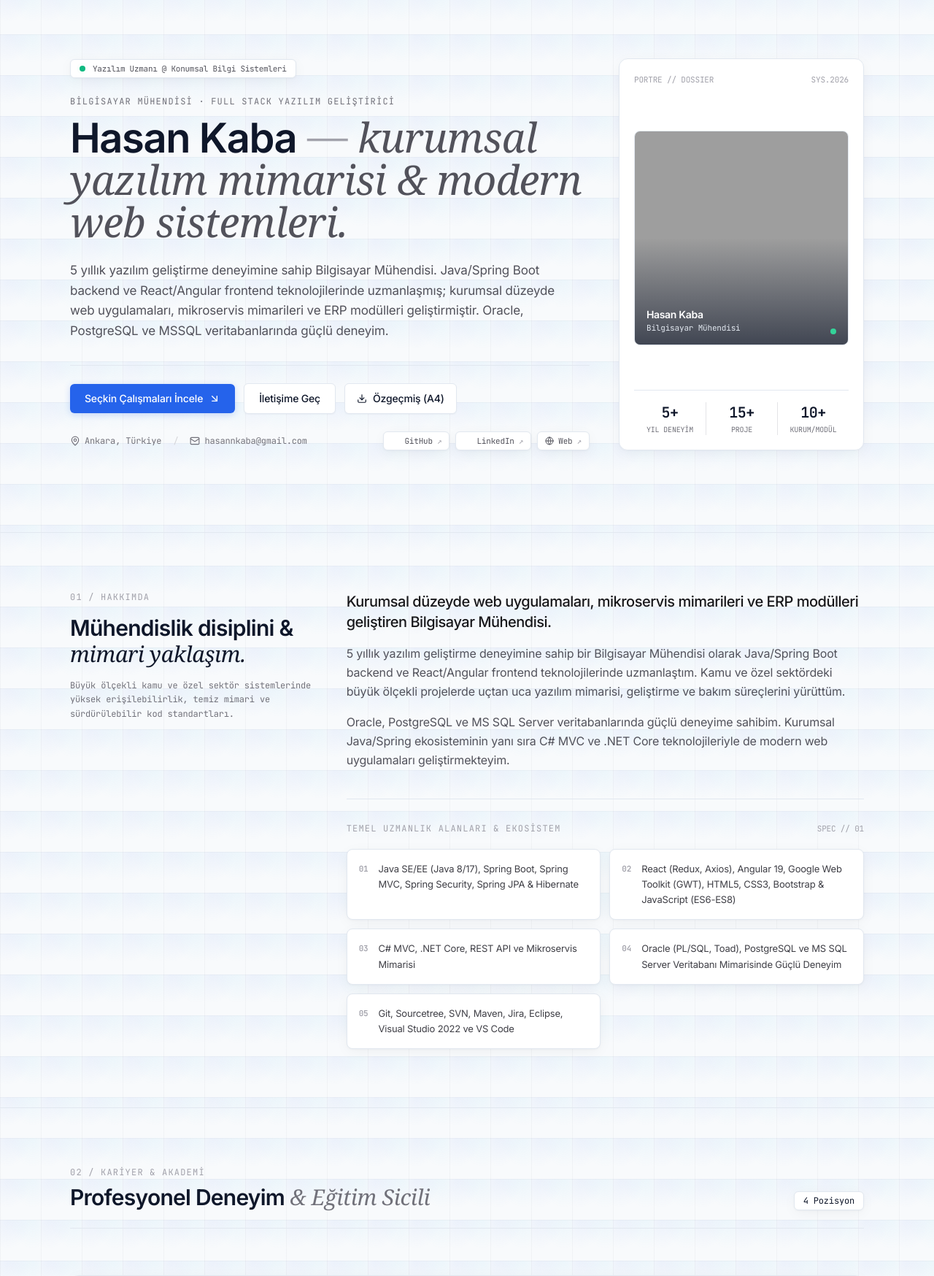
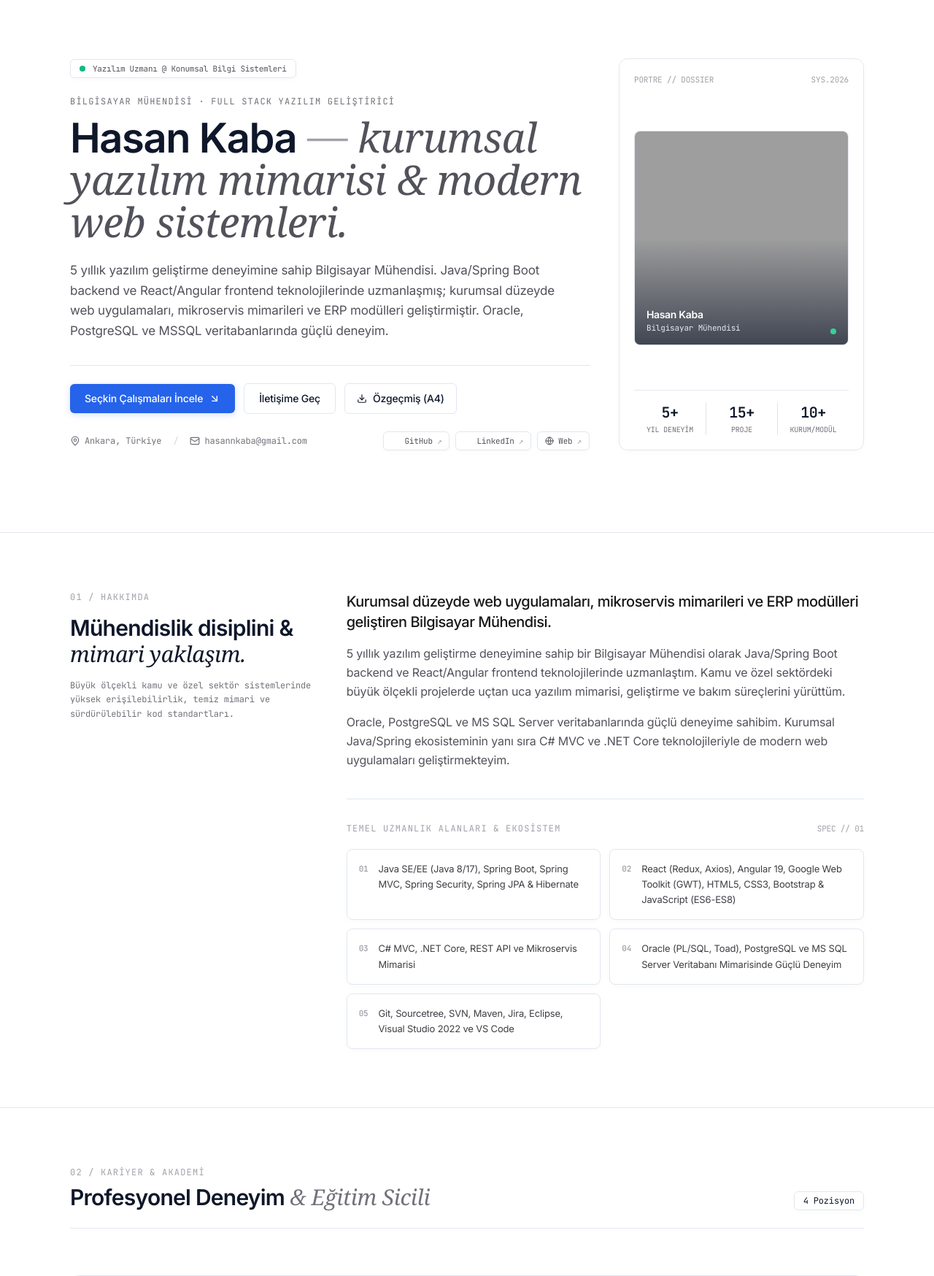
Before and after one commit to hsnkb/personal-cv-portfolio, a PHP site: page /public/index.html in a window 1280 px wide. Shown: the part 65-1813 px from the top of the page at 73% size. Run offline with PHP 8.4, Linux system fonts and the light colour scheme; some libraries are stand-ins or nearby versions; some web fonts are replaced; grey boxes are pictures that could not be loaded.

Commit message:
style(ui): Arka plan kareler deseni kaldirildi, sayfa ve kenarlari tek renk duz beyaz yapildi

```diff
--- a/public/css/style.css
+++ b/public/css/style.css
@@ -1,16 +1,16 @@
 /* ==========================================================================
-   Modern Executive Light & Soft Slate Design System
-   Ferah, Aydınlık, Kurumsal ve Şık Portfolyo Tasarımı
+   Modern Executive Portfolio Design System
+   Tek Renk Düz Arka Plan (Kare Desensiz, Kenarlarla Bütünleşik)
    ========================================================================== */
 
 @import url('https://fonts.googleapis.com/css2?family=Instrument+Serif:ital@0;1&family=Inter:wght@300;400;500;600;700&family=JetBrains+Mono:wght@400;500;600&display=swap');
 
 :root {
-  --bg-primary: #f8fafc;
-  --bg-secondary: #f1f5f9;
+  --bg-primary: #ffffff;
+  --bg-secondary: #f8fafc;
   --bg-surface: #ffffff;
-  --bg-surface-hover: #ffffff;
-  --bg-glass: rgba(255, 255, 255, 0.88);
+  --bg-surface-hover: #f8fafc;
+  --bg-glass: rgba(255, 255, 255, 0.92);
   --text-primary: #0f172a;
   --text-secondary: #334155;
   --text-muted: #64748b;
@@ -19,9 +19,8 @@
   --accent-primary: #0f172a;
   --accent-brand: #2563eb;
   --accent-contrast: #ffffff;
-  --grid-line: rgba(15, 23, 42, 0.03);
-  --card-shadow: 0 4px 20px -2px rgba(15, 23, 42, 0.05), 0 1px 3px 0 rgba(15, 23, 42, 0.03);
-  --card-shadow-hover: 0 12px 28px -4px rgba(15, 23, 42, 0.09), 0 4px 10px -2px rgba(37, 99, 235, 0.05);
+  --card-shadow: 0 2px 10px -2px rgba(15, 23, 42, 0.04);
+  --card-shadow-hover: 0 10px 24px -4px rgba(15, 23, 42, 0.08);
 }
 
 html.dark {
@@ -29,7 +28,7 @@ html.dark {
   --bg-secondary: #1e293b;
   --bg-surface: #1e293b;
   --bg-surface-hover: #263349;
-  --bg-glass: rgba(15, 23, 42, 0.88);
+  --bg-glass: rgba(15, 23, 42, 0.92);
   --text-primary: #f8fafc;
   --text-secondary: #cbd5e1;
   --text-muted: #94a3b8;
@@ -38,14 +37,14 @@ html.dark {
   --accent-primary: #3b82f6;
   --accent-brand: #60a5fa;
   --accent-contrast: #ffffff;
-  --grid-line: rgba(255, 255, 255, 0.03);
-  --card-shadow: 0 4px 20px -2px rgba(0, 0, 0, 0.25);
+  --card-shadow: 0 4px 16px -2px rgba(0, 0, 0, 0.25);
   --card-shadow-hover: 0 12px 28px -4px rgba(0, 0, 0, 0.35);
 }
 
 body {
   font-family: 'Inter', -apple-system, BlinkMacSystemFont, sans-serif;
   background-color: var(--bg-primary);
+  background-image: none;
   color: var(--text-primary);
   scroll-behavior: smooth;
   letter-spacing: -0.011em;
@@ -61,18 +60,12 @@ code, pre, .font-mono {
   font-family: 'JetBrains Mono', monospace;
 }
 
-/* Ferah Mimari Arka Plan Dokusu */
+/* Kartlar ve Yüzeyler (Kare deseni tamamen kaldırıldı, düz ve bütünleşik arka plan) */
 .bg-architectural-grid {
   background-color: var(--bg-primary);
-  background-size: 56px 56px;
-  background-image:
-    radial-gradient(at 20% 0%, rgba(37, 99, 235, 0.06) 0px, transparent 50%),
-    radial-gradient(at 80% 0%, rgba(14, 165, 233, 0.05) 0px, transparent 50%),
-    linear-gradient(to right, var(--grid-line) 1px, transparent 1px),
-    linear-gradient(to bottom, var(--grid-line) 1px, transparent 1px);
+  background-image: none;
 }
 
-/* Kartlar ve Yüzeyler */
 .surface-nav {
   background: var(--bg-glass);
   backdrop-filter: blur(16px);
@@ -121,13 +114,13 @@ html.dark .surface-card-interactive:hover {
   background-color: #2563eb;
   color: #ffffff;
   font-weight: 500;
-  box-shadow: 0 2px 10px rgba(37, 99, 235, 0.22);
+  box-shadow: 0 2px 10px rgba(37, 99, 235, 0.2);
   transition: all 0.2s cubic-bezier(0.16, 1, 0.3, 1);
 }
 
 .btn-editorial-primary:hover {
   background-color: #1d4ed8;
-  box-shadow: 0 4px 14px rgba(37, 99, 235, 0.32);
+  box-shadow: 0 4px 14px rgba(37, 99, 235, 0.3);
   transform: translateY(-1px);
 }
 
@@ -136,7 +129,6 @@ html.dark .surface-card-interactive:hover {
   color: var(--text-primary);
   border: 1px solid var(--border-subtle);
   font-weight: 500;
-  box-shadow: 0 1px 2px rgba(15, 23, 42, 0.04);
   transition: all 0.2s ease;
 }
 
@@ -162,15 +154,15 @@ html.dark .surface-card-interactive:hover {
   background-color: #2563eb;
   color: #ffffff;
   border-color: #2563eb;
-  box-shadow: 0 2px 8px rgba(37, 99, 235, 0.25);
+  box-shadow: 0 2px 8px rgba(37, 99, 235, 0.22);
 }
 
 /* Form Inputları */
 .editorial-input {
-  background-color: var(--bg-primary);
+  background-color: var(--bg-secondary);
   border: 1px solid var(--border-subtle);
   color: var(--text-primary);
-  transition: border-color 0.2s ease, box-shadow 0.2s ease;
+  transition: border-color 0.2s ease, box-shadow 0.2s ease, background-color 0.2s ease;
 }
 
 .editorial-input:focus {
--- a/public/index.html
+++ b/public/index.html
@@ -41,7 +41,7 @@
   <!-- Özel Mimari Stiller -->
   <link rel="stylesheet" href="/css/style.css">
 </head>
-<body class="min-h-screen bg-architectural-grid antialiased selection:bg-zinc-900 selection:text-white dark:selection:bg-zinc-100 dark:selection:text-zinc-900">
+<body class="min-h-screen antialiased selection:bg-blue-600 selection:text-white">
 
   <!-- Toast Bildirim Konteyneri -->
   <div id="toast-container"></div>
--- a/public/print-cv.html
+++ b/public/print-cv.html
@@ -14,7 +14,7 @@
     @import url('https://fonts.googleapis.com/css2?family=Plus+Jakarta+Sans:wght@300;400;500;600;700;800&family=JetBrains+Mono:wght@400;500&display=swap');
     body {
       font-family: 'Plus Jakarta Sans', -apple-system, BlinkMacSystemFont, sans-serif;
-      background-color: #f1f5f9;
+      background-color: #ffffff;
       color: #1e293b;
     }
     @media print {
```
